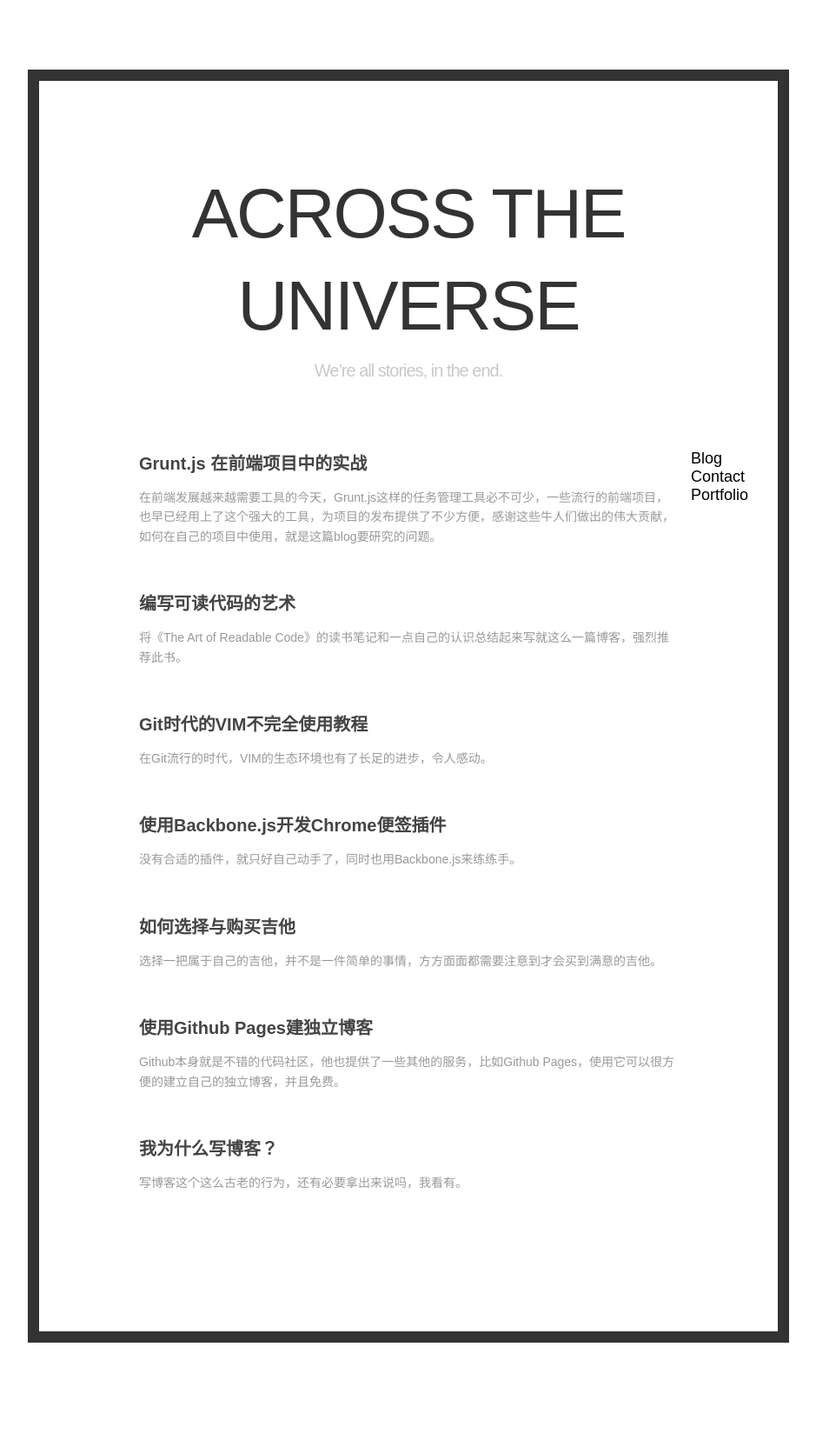
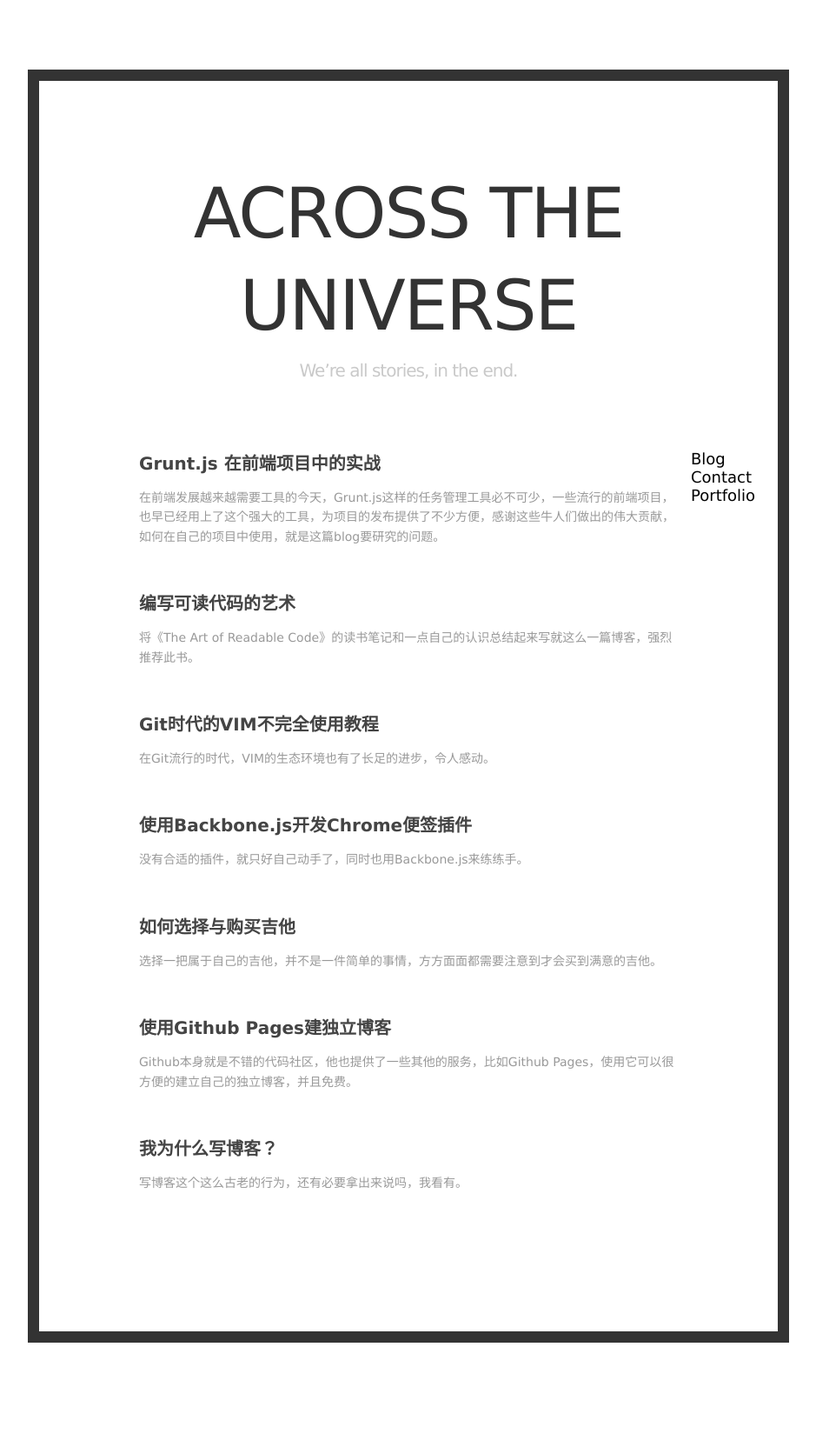
Before and after one commit to lynettelu/lynettelu.github.io, a Jekyll site: the page built from index.md, in a window 1280 px wide. Shown: the whole page at 87% size, without its empty margins (170-1109 px from the left). Built offline with Jekyll 4.4.1, drawn with Linux system fonts in a browser that asks for light colours; Markdown is read by kramdown in place of the engine named in the settings.

Commit message:
modify font family

```diff
--- a/css/default.css
+++ b/css/default.css
@@ -28,7 +28,7 @@
 
 
 /***********default settings**********/
-body {font-family: "微软雅黑","Arial","Helvetica","sans-serif";font-size:16px;}
+body {font-family: "freight-sans-pro","Myriad Pro","Lucida Grande","Lucida Sans Unicode","Lucida Sans",Geneva,Verdana,sans-serif;font-size:16px;}
 a {color:#FCB310;text-decoration:none;outline:none;}
 a:link, a:visited {
     color:{color:Inline Link};
```
